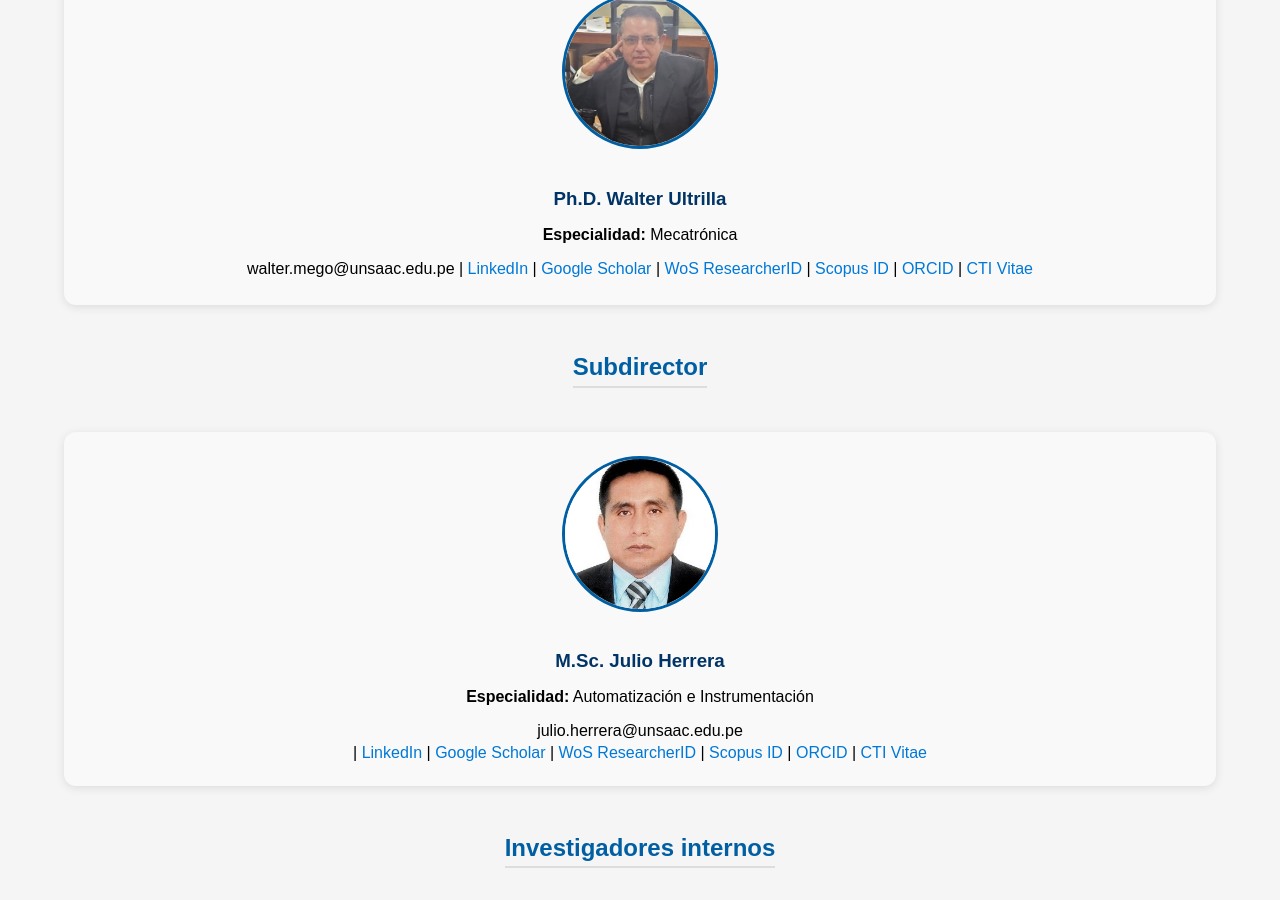
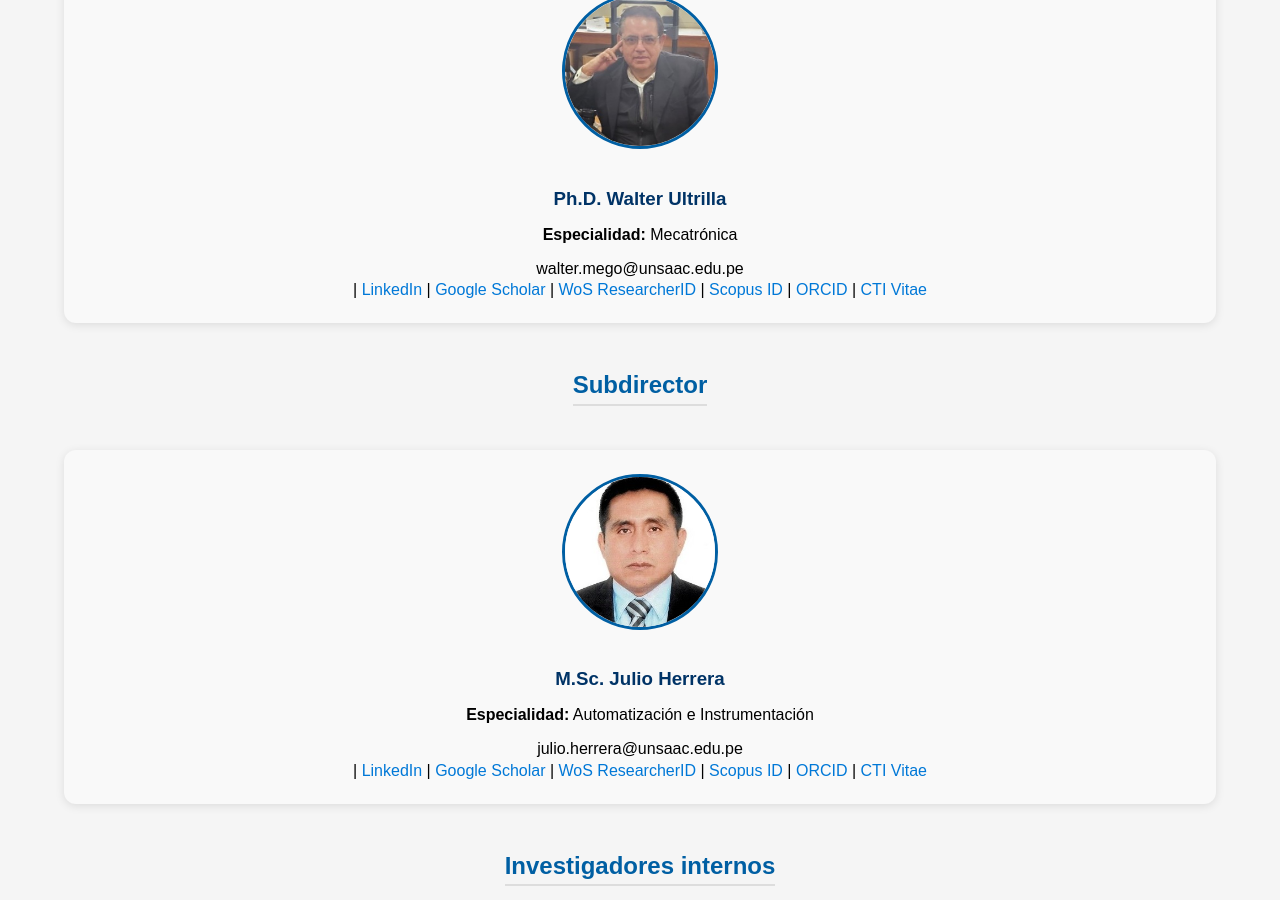
Before and after one commit to laboratoriotesla-unsaac/laboratoriotesla-unsaac.github.io, a Jekyll site: the page built from members.html, in a window 1280 px wide and 900 px high, scrolled down 447 px. Built offline with Jekyll 4.4.1, drawn with Linux system fonts in a browser that asks for light colours.

Commit message:
Actualizar con

```diff
--- a/members.html
+++ b/members.html
@@ -15,7 +15,8 @@ title: Miembros del Laboratorio TESLA - UNSAAC
       <h3>Ph.D. Walter Ultrilla</h3>
       <p><strong>Especialidad:</strong> Mecatrónica</p>
       <ul class="member-links">
-        <li>walter.mego@unsaac.edu.pe | <a href="#">LinkedIn</a>
+        <li>walter.mego@unsaac.edu.pe </li>
+        | <a href="#">LinkedIn</a>
         | <a href="https://scholar.google.com/citations?user=lqgjNUoAAAAJ&hl=es&oi=ao">Google Scholar</a>
         | <a href="#">WoS ResearcherID</a>
         | <a href="https://www.scopus.com/authid/detail.uri?authorId=59756201800&origin=recordpage">Scopus ID</a>
```
